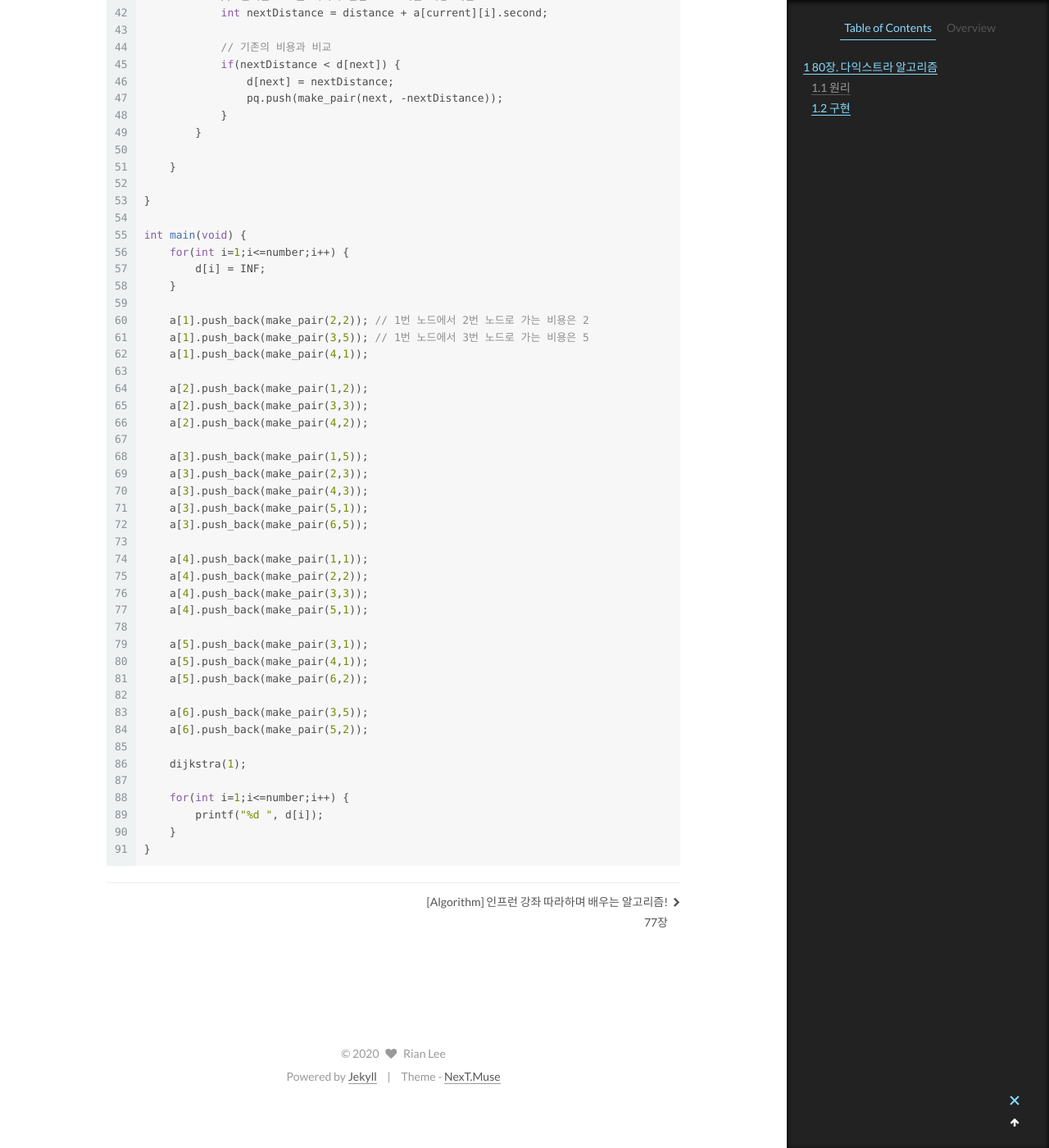
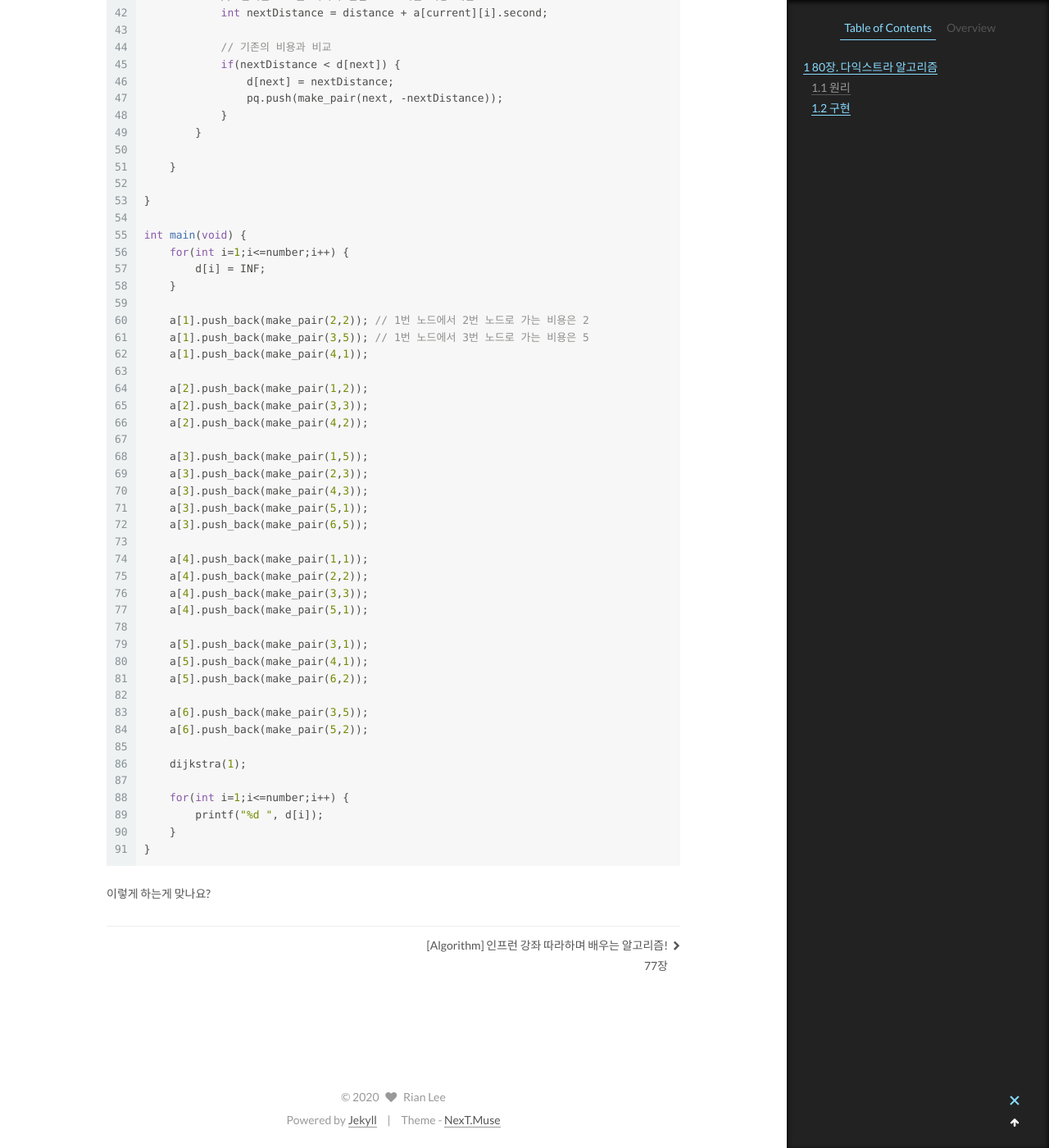
Before and after one commit to jiyeoon/jiyeoon.github.io, a Jekyll site: the page built from _posts/Algorithm/2020-07-17-algorithm-study25.md, in a window 1280 px wide and 1400 px high, scrolled down 3894 px. Shown: the whole window at 82% size. Built offline with Jekyll 4.4.1, drawn with Linux system fonts in a browser that asks for light colours.

Commit message:
Update 2020-07-17-algorithm-study25.md

````diff
--- a/_posts/Algorithm/2020-07-17-algorithm-study25.md
+++ b/_posts/Algorithm/2020-07-17-algorithm-study25.md
@@ -198,3 +198,5 @@ int main(void) {
     }
 }
 ```
+
+이렇게 하는게 맞나요?
````
